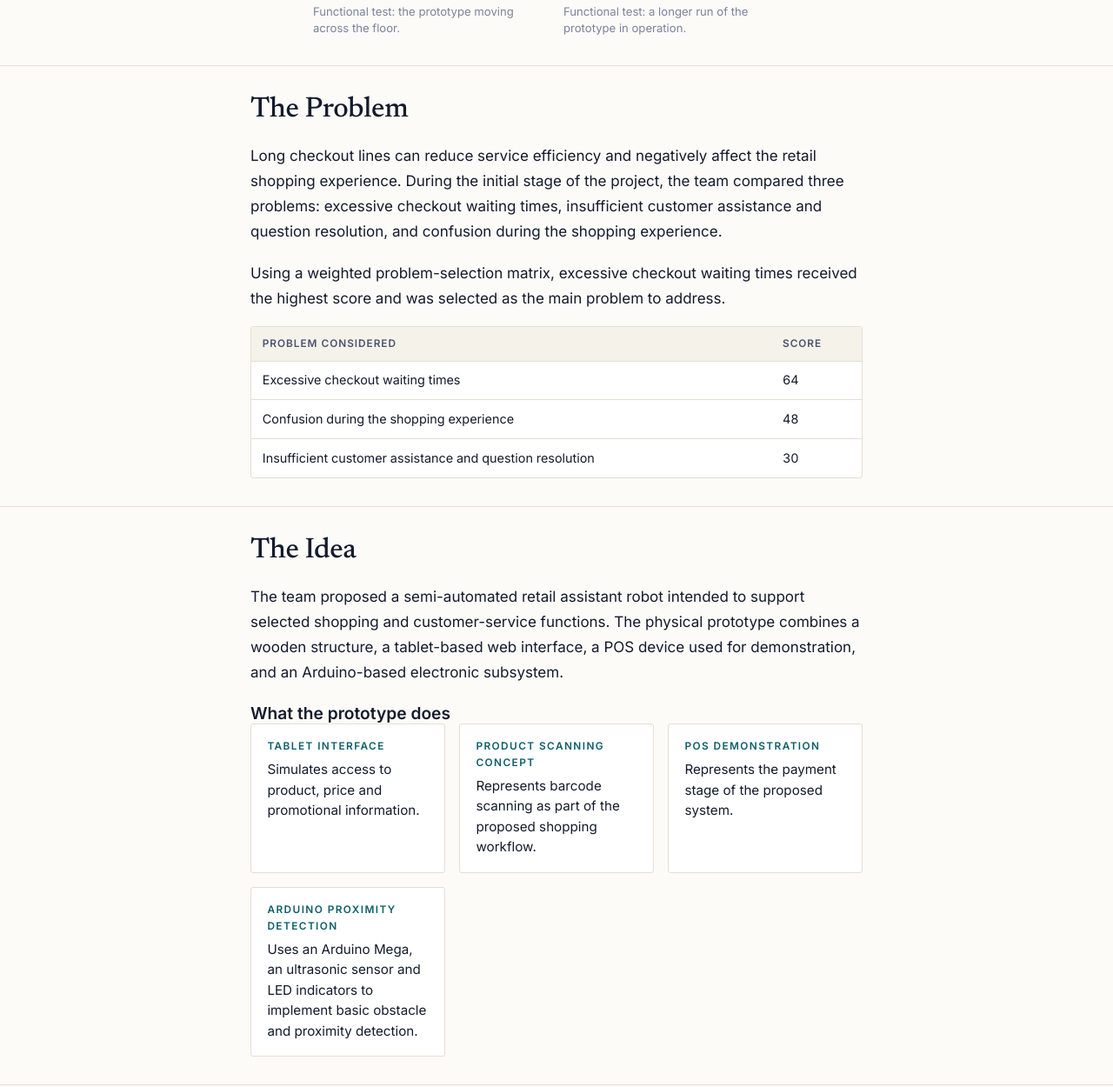
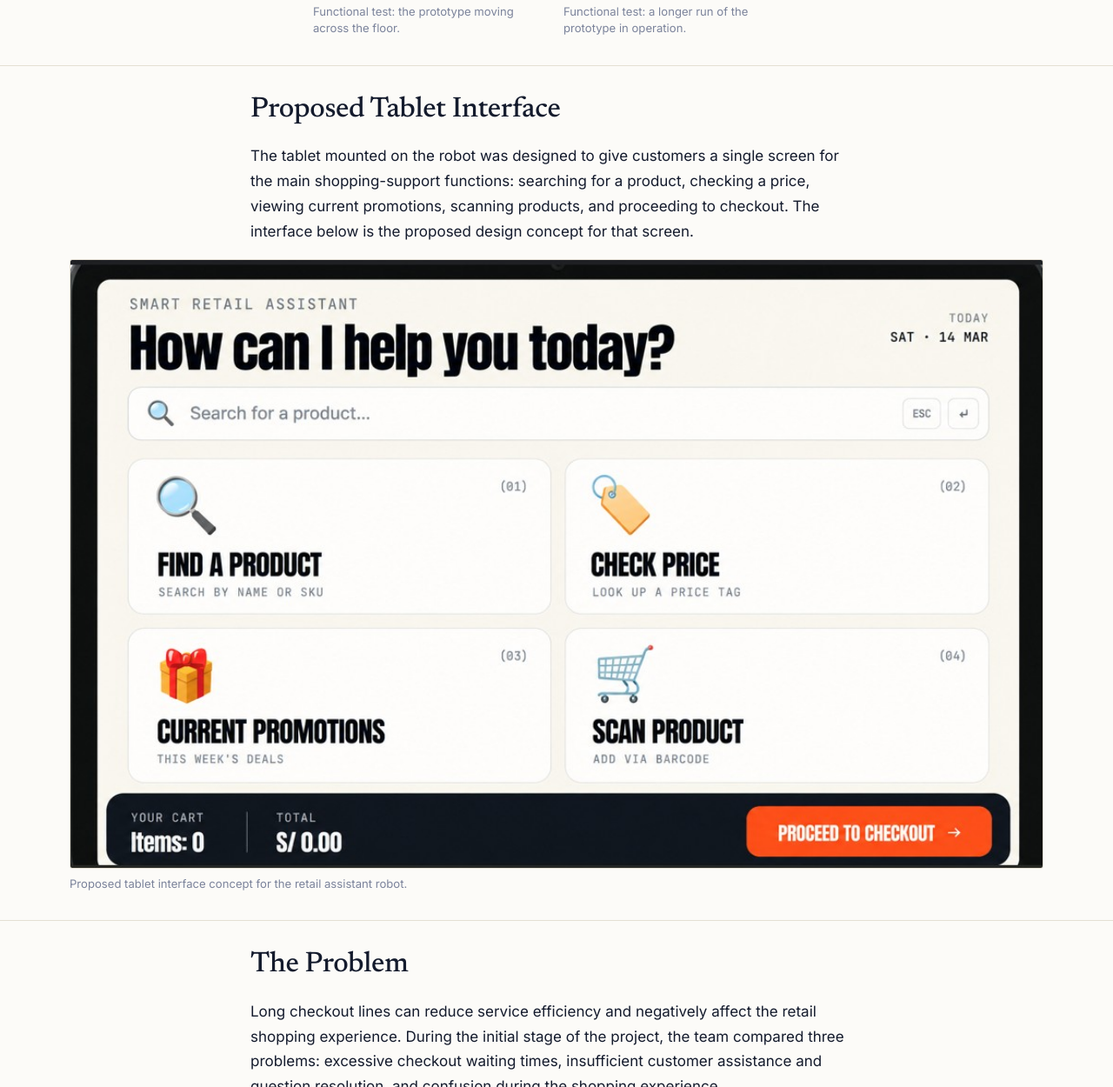
Before and after one commit to student-research-portfolios/diego-romero, a Jekyll site: the page built from _projects/1-retail-assistant-robot.md, in a window 1280 px wide and 1400 px high, scrolled down 2342 px, cut to the strip 150-1400 px from the top of the window. Shown: the whole strip at 87% size. Built offline with Jekyll 4.4.1, drawn with Linux system fonts in a browser that asks for light colours.

Commit message:
Robot page: proposed tablet interface

```diff
--- a/_projects/1-retail-assistant-robot.md
+++ b/_projects/1-retail-assistant-robot.md
@@ -79,6 +79,26 @@ below show the prototype moving during functional testing.
     <figcaption>Functional test: a longer run of the prototype in operation.</figcaption>
   </figure>
 </div>
+</div>
+</section>
+
+<section class="section" markdown="1">
+<div class="prose" markdown="1">
+
+## Proposed Tablet Interface
+
+The tablet mounted on the robot was designed to give customers a single screen for the main
+shopping-support functions: searching for a product, checking a price, viewing current promotions,
+scanning products, and proceeding to checkout. The interface below is the proposed design concept
+for that screen.
+
+</div>
+
+<div class="wrap">
+<figure class="figure-single">
+  <img src="{{ '/assets/img/retail-robot/tablet-interface.jpg' | relative_url }}" alt="Proposed tablet interface with product search, price check, promotions, product scanning and checkout" loading="lazy">
+  <figcaption>Proposed tablet interface concept for the retail assistant robot.</figcaption>
+</figure>
 </div>
 </section>
 
```
Also changed, not shown: assets/img/retail-robot/tablet-interface.jpg (added).
